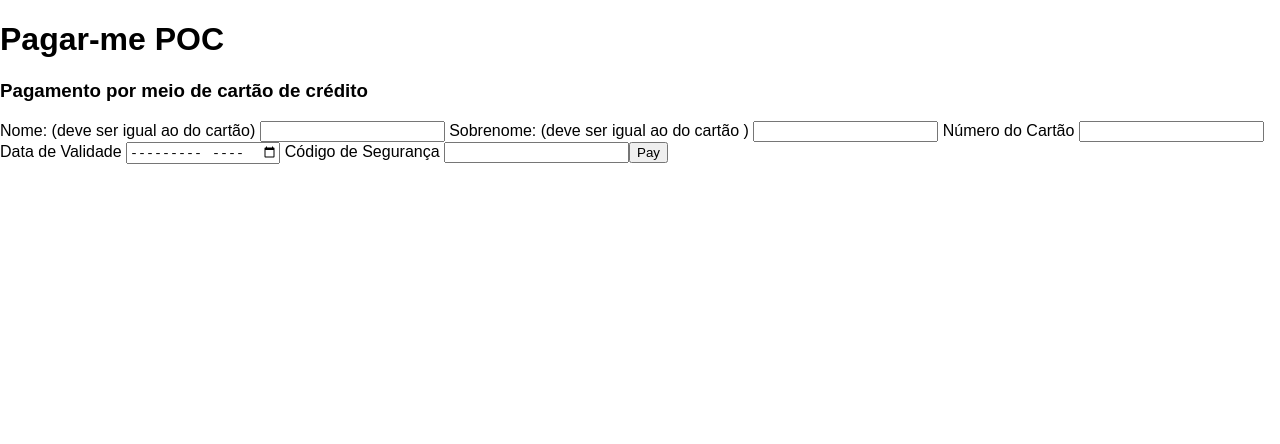
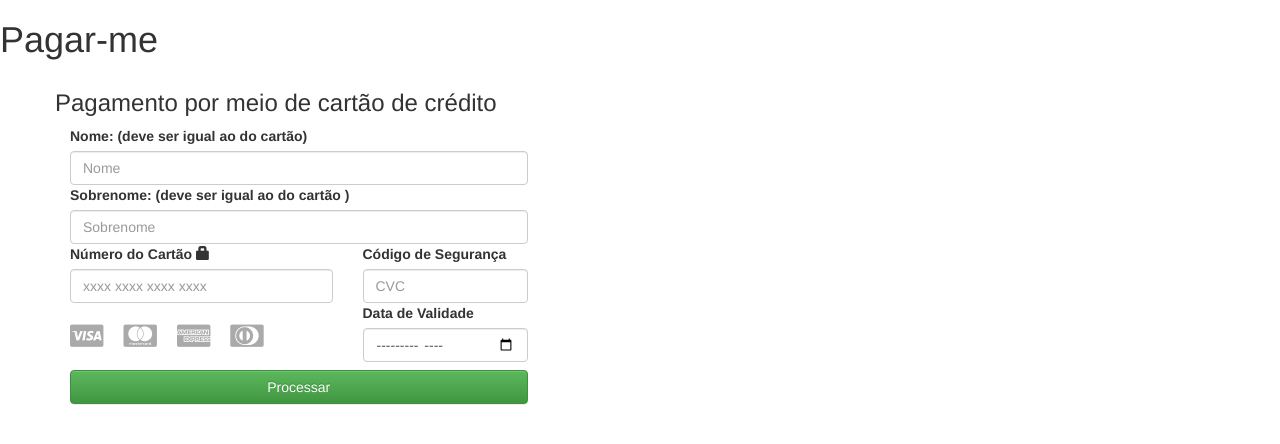
Before and after one commit to edsonma/pagar_me, a React (Create React App) app: page / in a window 1280 px wide. Shown: the top 444 px of the page. Built offline with nearby package versions, Linux system fonts and the light colour scheme.

Commit message:
Creating transaction handlers

```diff
--- a/package.json
+++ b/package.json
@@ -3,7 +3,11 @@
   "version": "0.1.0",
   "private": true,
   "dependencies": {
+    "bootstrap": "^3.3.7",
+    "font-awesome": "^4.7.0",
+    "payment": "^2.3.0",
     "react": "^15.6.1",
+    "react-bootstrap": "^0.31.2",
     "react-dom": "^15.6.1"
   },
   "devDependencies": {
--- a/src/App.js
+++ b/src/App.js
@@ -6,7 +6,7 @@
   render() {
     return (
       <div>
-        <h1> Pagar-me POC </h1>
+        <h1> Pagar-me </h1>
         <Transaction> </Transaction>
       </div>
     );
--- /dev/null
+++ b/src/components/transaction.css
@@ -0,0 +1,29 @@
+.credit-card-list {
+  list-style: none;
+  padding: 0;
+  margin: 15px 0;
+}
+
+li {
+  float: left;
+  color: #aaa;
+  font-size: 26px;
+  margin-right: 20px;
+}
+
+.active {
+    color: #666;
+}
+
+.alert {
+  margin-top: 20px;
+}
+
+h5 {
+  margin-top: 0px;
+}
+
+.exp-cvc {
+  margin-bottom: 5px;
+  span:first-child { margin-right: 15px; }
+}
--- a/src/components/transaction.js
+++ b/src/components/transaction.js
@@ -1,35 +1,142 @@
 import React, { Component } from 'react';
+import { Button, ControlLabel, FormControl } from 'react-bootstrap';
+import { Glyphicon, Row, Col, Grid } from 'react-bootstrap';
+import { Payment } from 'payment';
+import './transaction.css';
 
 class Transaction extends Component {
+  constructor(props) {
+    super(props);
+
+    this.state = {
+      nome: null,
+      numero_cartao: null,
+      sobrenome: null,
+      validate_mes: null,
+      validade_ano: null,
+      cvc: null,
+      token: null,
+    };
+  }
+
+  componentDidMount() {
+    const { numero_cartao, validade_mes, validade_ano, cvc  } = this.refs;
+    /*
+    Payment.formatCardNumber(numero_cartao);
+    Payment.formatCardExpiry(data_validade);
+    Payment.formatCardCVC(cvc);
+    */
+  }
+
+  handleSubmit(event) {
+    event.preventDefault();
+  }
+
+  renderCardForm() {
+    return(
+    <div>
+      <Grid>
+        <Row>
+        <Col>
+          <h3> Pagamento por meio de cartão de crédito </h3>
+        </Col>
+        </Row>
+      </Grid>
+      <form className="TransactionForm" onSubmit={ this.handleSubmit }>
+        <Grid>
+        <Row>
+        <formGroup>
+        <Col xs={5} md={5}>
+            <ControlLabel> Nome: (deve ser igual ao do cartão) </ControlLabel>
+            <FormControl
+              type="text"
+              placeholder="Nome"
+              inputRef={ref => { this.nome = ref; }}
+            />
+
+            <ControlLabel> Sobrenome: (deve ser igual ao do cartão ) </ControlLabel>
+            <FormControl
+              type="text"
+              placeholder="Sobrenome"
+              inputRef={ref => { this.sobrenome = ref; }}
+            />
+        </Col>
+        </formGroup>
+        </Row>
+
+        <Row>
+        <formGroup>
+        <Col xs={3} md={3}>
+            <ControlLabel>
+              Número do Cartão <Glyphicon glyph="lock" />
+            </ControlLabel>
+            <FormControl
+              type="number"
+              placeholder="xxxx xxxx xxxx xxxx"
+              inputRef={ref => { this.input = ref; }}
+            />
+        </Col>
+        <Col xs={2} md={2}>
+            <ControlLabel> Código de Segurança </ControlLabel>
+            <FormControl
+              type="number"
+              placeholder="CVC"
+              inputRef={ref => { this.input = ref; }}
+            />
+        </Col>
+        </formGroup>
+        </Row>
+
+        <Row>
+        <Col xs={3}>
+          <div>
+            <ul className="credit-card-list clearfix">
+              <li><i data-brand="visa" className="fa fa-cc-visa"></i></li>
+              <li><i data-brand="mastercard" className="fa fa-cc-mastercard"></i></li>
+              <li><i data-brand="amex" className="fa fa-cc-amex"></i></li>
+              <li><i data-brand="dinersclub" className="fa fa-cc-diners-club"></i></li>
+            </ul>
+          </div>
+        </Col>
+
+        <Col xs={2}>
+          <formGroup>
+          <ControlLabel> Data de Validade </ControlLabel>
+          <FormControl
+            type="month"
+            placeholder="MM/YYYY"
+          />
+          </formGroup>
+        </Col>
+        </Row>
+
+        <Row>
+          <Col xs={5}>
+          <formGroup>
+            <Button
+              type="submit"
+              bsStyle="success"
+              block>
+                Processar
+            </Button>
+          </formGroup>
+        </Col>
+      </Row>
+      </Grid>
+      </form>
+    </div>
+    )
+  }
+
   render() {
     return (
       <div>
-        <div>
-          <h3> Pagamento por meio de cartão de crédito </h3>
-        </div>
-        <div>
-          <form>
-            <label> Nome: (deve ser igual ao do cartão) </label>
-            <input name="nome" type="text"></input>
-
-            <label> Sobrenome: (deve ser igual ao do cartão ) </label>
-            <input name="sobrenome" type="text"></input>
-
-            <label> Número do Cartão </label>
-            <input name="cartao" type="password"></input>
-
-            <label> Data de Validade </label>
-            <input name="data_validade" type="month"></input>
-
-            <label> Código de Segurança </label>
-            <input name="codigo_seguranca" type="password"></input>
-
-            <button> Pay </button>
-          </form>
-        </div>
+        { this.renderCardForm() }
       </div>
     );
   }
 }
 
+Transaction.propTypes = {};
+
 export default Transaction;
--- a/src/index.js
+++ b/src/index.js
@@ -4,5 +4,9 @@
 import App from './App';
 import registerServiceWorker from './registerServiceWorker';
 
+import 'bootstrap/dist/css/bootstrap.css';
+import 'bootstrap/dist/css/bootstrap-theme.css';
+import 'font-awesome/css/font-awesome.min.css';
+
 ReactDOM.render(<App />, document.getElementById('root'));
 registerServiceWorker();
```
Also changed, not shown: public/index.html (+14 -0 lines), 1 other file (tests, documents, lock files or other folders).
